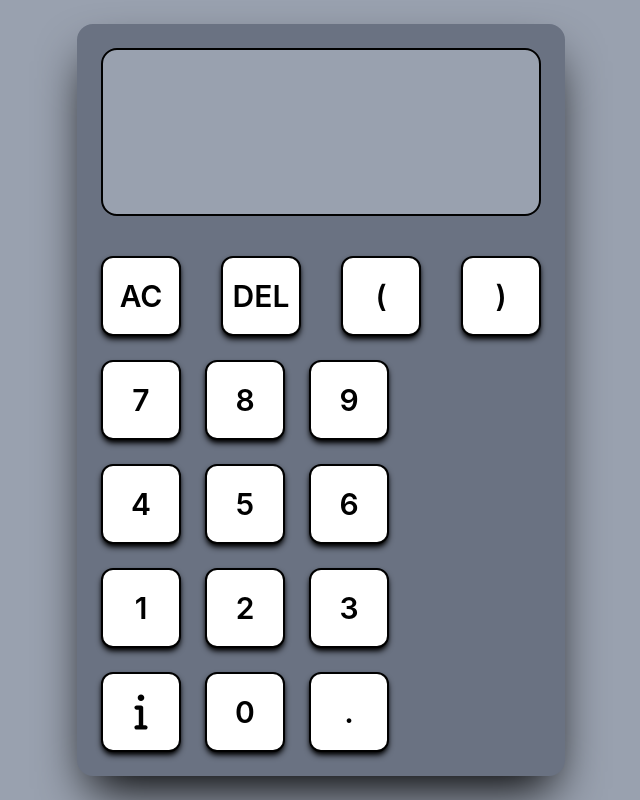
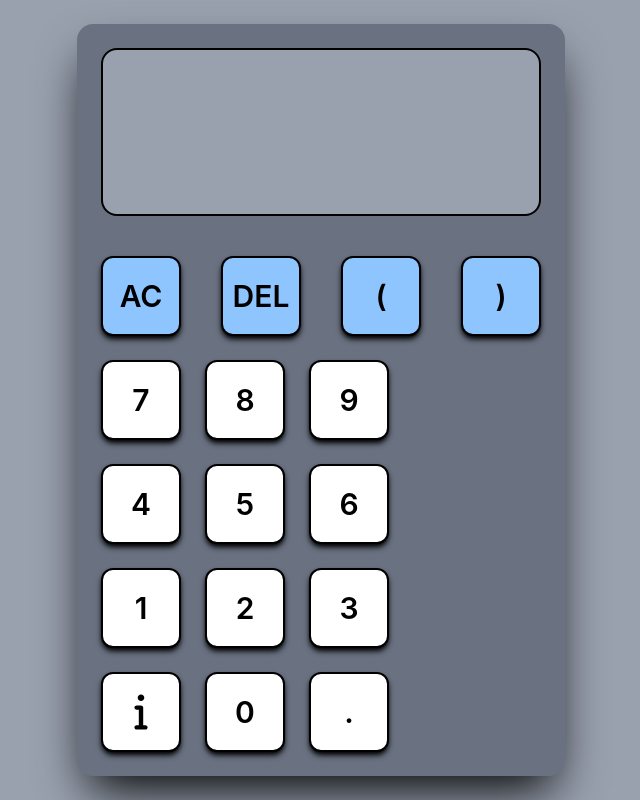
Before and after one commit to Shaedow2000/WebCalc, a website built with Vite: page index.html in a window 1280 px wide. Shown: the whole page, without its empty margins (319-959 px from the left). Built offline with nearby package versions, Linux system fonts and the light colour scheme.

Commit message:
Change colors of the top row buttons.

```diff
--- a/src/style.css
+++ b/src/style.css
@@ -24,6 +24,9 @@
 #top-buttons {
     @apply flex gap-10 mt-10
 }
+#top-buttons div {
+    @apply bg-blue-300
+}
 
 #numbers {
     @apply flex flex-col gap-6 mt-6
```
